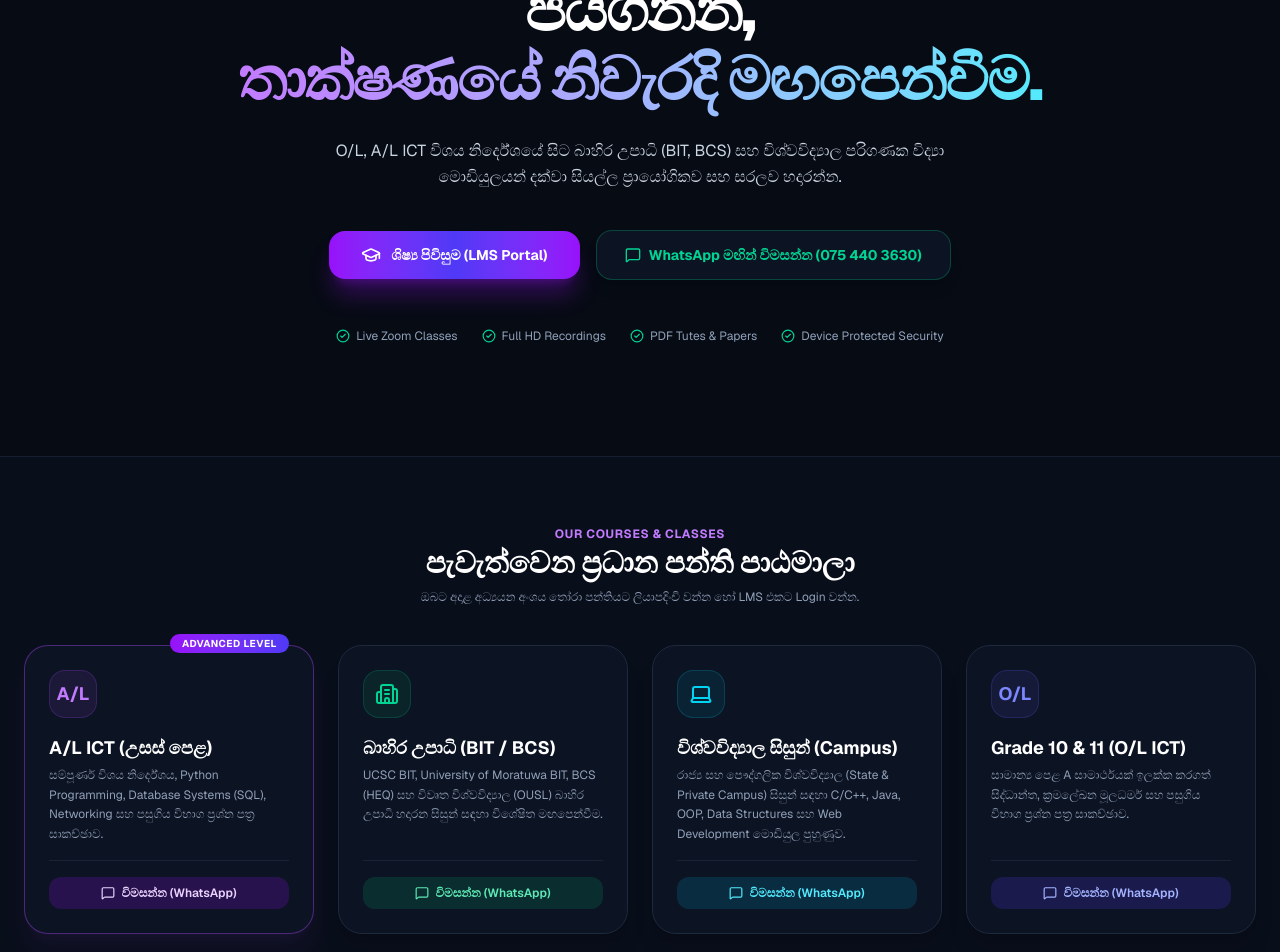
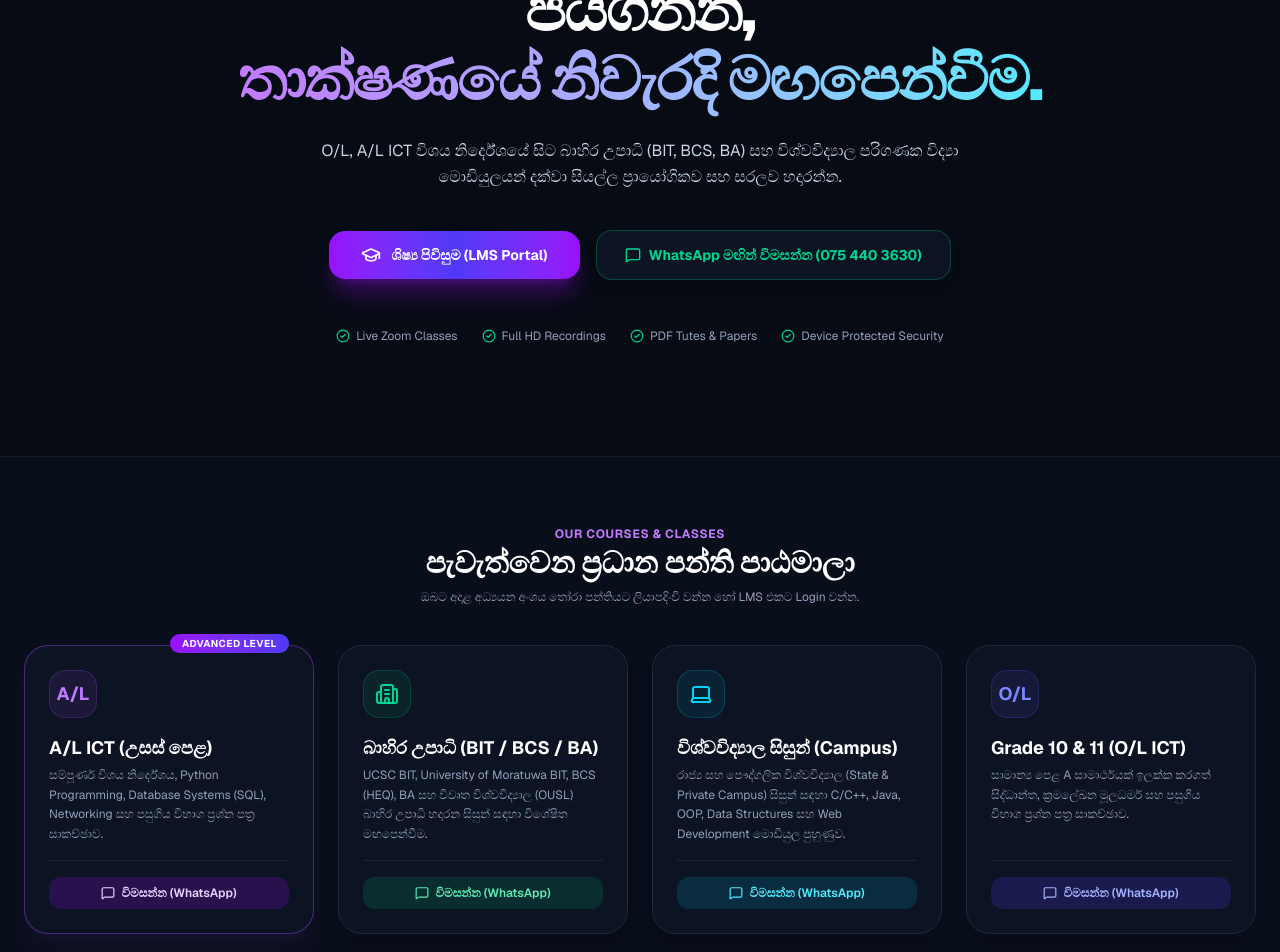
Before and after one commit to brandexlankan-commits/guru-lms-demo, a Next.js app: page / in a window 1280 px wide. Shown: the part 320-1272 px from the top of the page. Built offline with nearby package versions, Linux system fonts and the light colour scheme.

Commit message:
Update welcome page to include BA in External Degrees tier

```diff
--- a/app/page.tsx
+++ b/app/page.tsx
@@ -84,9 +84,9 @@ export default function Home() {
               </span>
             </h1>
 
-            {/* Sub-description */}
+            {/* Sub-description (BA එකතු කර යාවත්කාලීන කරන ලදී) */}
             <p className="text-slate-300 text-sm sm:text-base max-w-2xl mx-auto leading-relaxed">
-              O/L, A/L ICT විශය නිර්දේශයේ සිට බාහිර උපාධි (BIT, BCS) සහ විශ්වවිද්‍යාල පරිගණක විද්‍යා මොඩියුලයන් දක්වා සියල්ල ප්‍රායෝගිකව සහ සරලව හදාරන්න.
+              O/L, A/L ICT විශය නිර්දේශයේ සිට බාහිර උපාධි (BIT, BCS, BA) සහ විශ්වවිද්‍යාල පරිගණක විද්‍යා මොඩියුලයන් දක්වා සියල්ල ප්‍රායෝගිකව සහ සරලව හදාරන්න.
             </p>
 
             {/* Dual CTA Buttons */}
@@ -162,22 +162,22 @@ export default function Home() {
                 </div>
               </div>
 
-              {/* Card 2: බාහිර උපාධි (External Degrees) */}
+              {/* Card 2: බාහිර උපාධි (External Degrees - BIT / BCS / BA) */}
               <div className="bg-[#0c1322] border border-slate-800 rounded-3xl p-6 shadow-xl space-y-4 flex flex-col justify-between hover:border-emerald-500/40 transition group">
                 <div className="space-y-4">
                   <div className="w-12 h-12 rounded-2xl bg-emerald-500/10 border border-emerald-500/20 text-emerald-400 flex items-center justify-center font-bold text-lg">
                     <Building2 className="w-6 h-6" />
                   </div>
                   <div>
-                    <h3 className="text-lg font-bold text-white group-hover:text-emerald-300 transition">බාහිර උපාධි (BIT / BCS)</h3>
+                    <h3 className="text-lg font-bold text-white group-hover:text-emerald-300 transition">බාහිර උපාධි (BIT / BCS / BA)</h3>
                     <p className="text-xs text-slate-400 mt-1 leading-relaxed">
-                      UCSC BIT, University of Moratuwa BIT, BCS (HEQ) සහ විවෘත විශ්වවිද්‍යාල (OUSL) බාහිර උපාධි හදාරන සිසුන් සඳහා විශේෂිත මඟපෙන්වීම.
+                      UCSC BIT, University of Moratuwa BIT, BCS (HEQ), BA සහ විවෘත විශ්වවිද්‍යාල (OUSL) බාහිර උපාධි හදාරන සිසුන් සඳහා විශේෂිත මඟපෙන්වීම.
                     </p>
                   </div>
                 </div>
                 <div className="pt-4 border-t border-slate-800/80 space-y-2">
                   <a
-                    href={getCourseWhatsAppUrl("බාහිර උපාධි (BIT/BCS)")}
+                    href={getCourseWhatsAppUrl("බාහිර උපාධි (BIT/BCS/BA)")}
                     target="_blank"
                     rel="noreferrer"
                     className="w-full py-2 px-3 rounded-xl bg-emerald-600/20 hover:bg-emerald-600 text-emerald-300 hover:text-white text-xs font-semibold flex items-center justify-center gap-1.5 transition"
```
